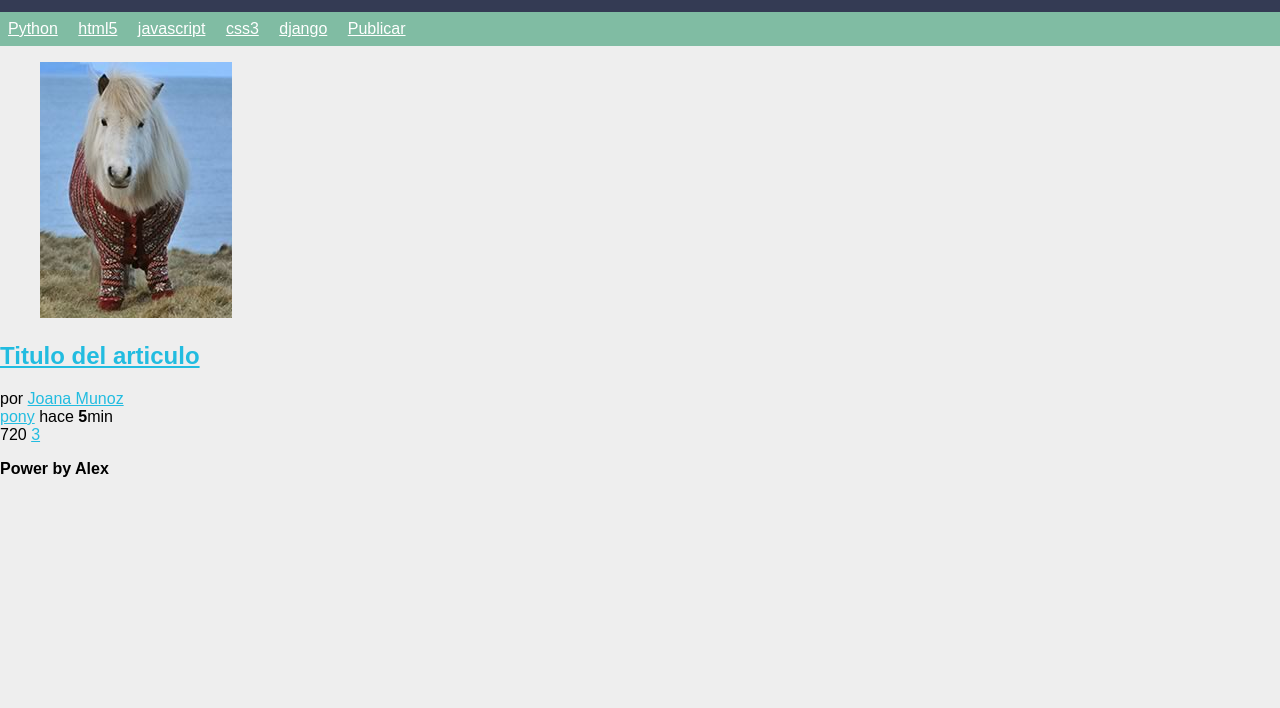
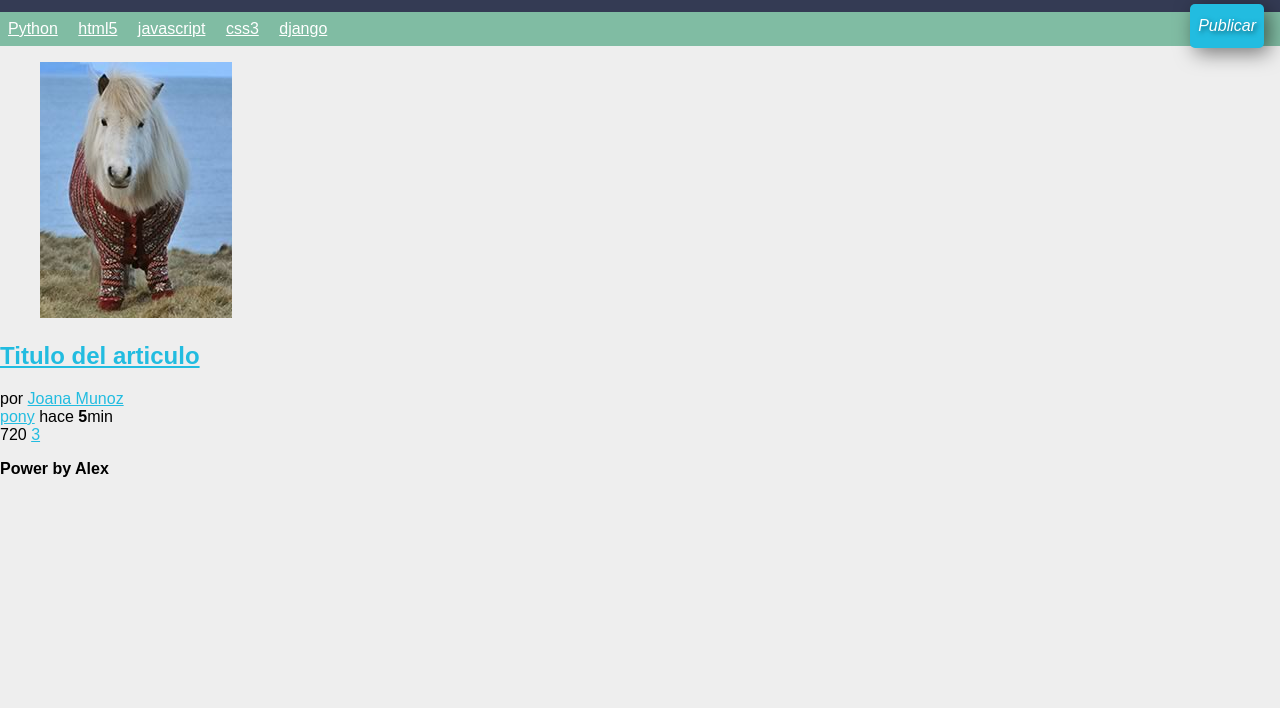
Before and after one commit to alexlopz/alex-theme, a plain HTML site: page index.html in a window 1280 px wide. Shown: the part 92-800 px from the top of the page. Drawn offline with Linux system fonts and the light colour scheme.

Commit message:
estilos para nav terminado

```diff
--- a/estilos.css
+++ b/estilos.css
@@ -58,6 +58,7 @@ nav
 {
 	background: #80BCA3;
 	padding: 0 0.5em;
+	position: relative;
 }
 
 nav ul
@@ -65,6 +66,26 @@ nav ul
 	list-style: none;
 	margin: 0;
 	padding: 0;
+}
+
+nav ul #publicar_nav
+{
+	position: absolute;
+	top: -0.5em;
+	right: 0;
+
+}
+
+
+nav ul #publicar_nav a
+{
+	background: #22BCE0;
+	border-radius: 5px;
+	box-shadow:rgba(0, 0, 0, 0.5) 5px 5px 20px;
+	font-style: italic;
+	padding: 0.8em 0.5em ;
+	text-decoration: none;
+	text-shadow:rgba(0, 0, 0, 0.5) 2px 2px 5px;
 }
 
 nav ul li
```
